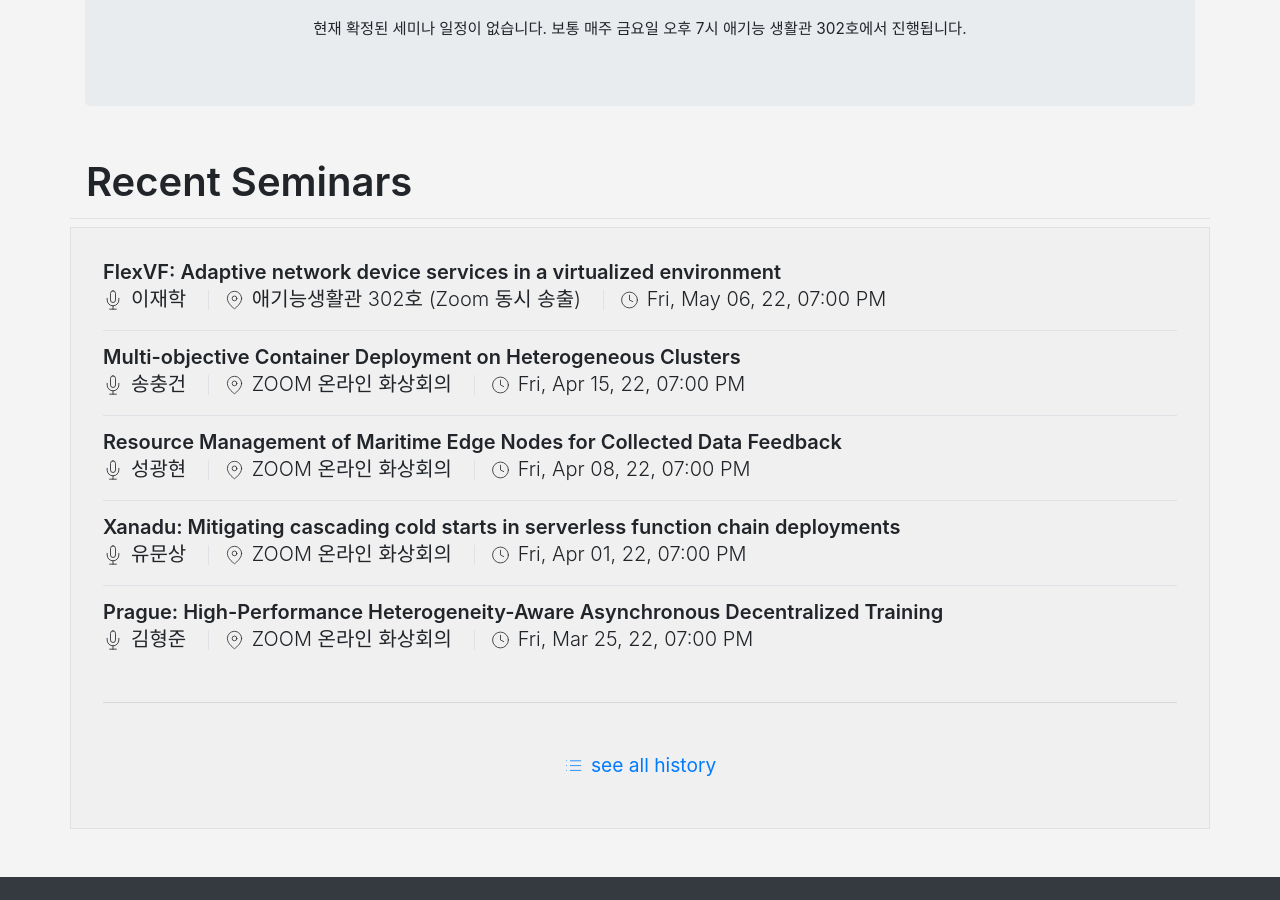
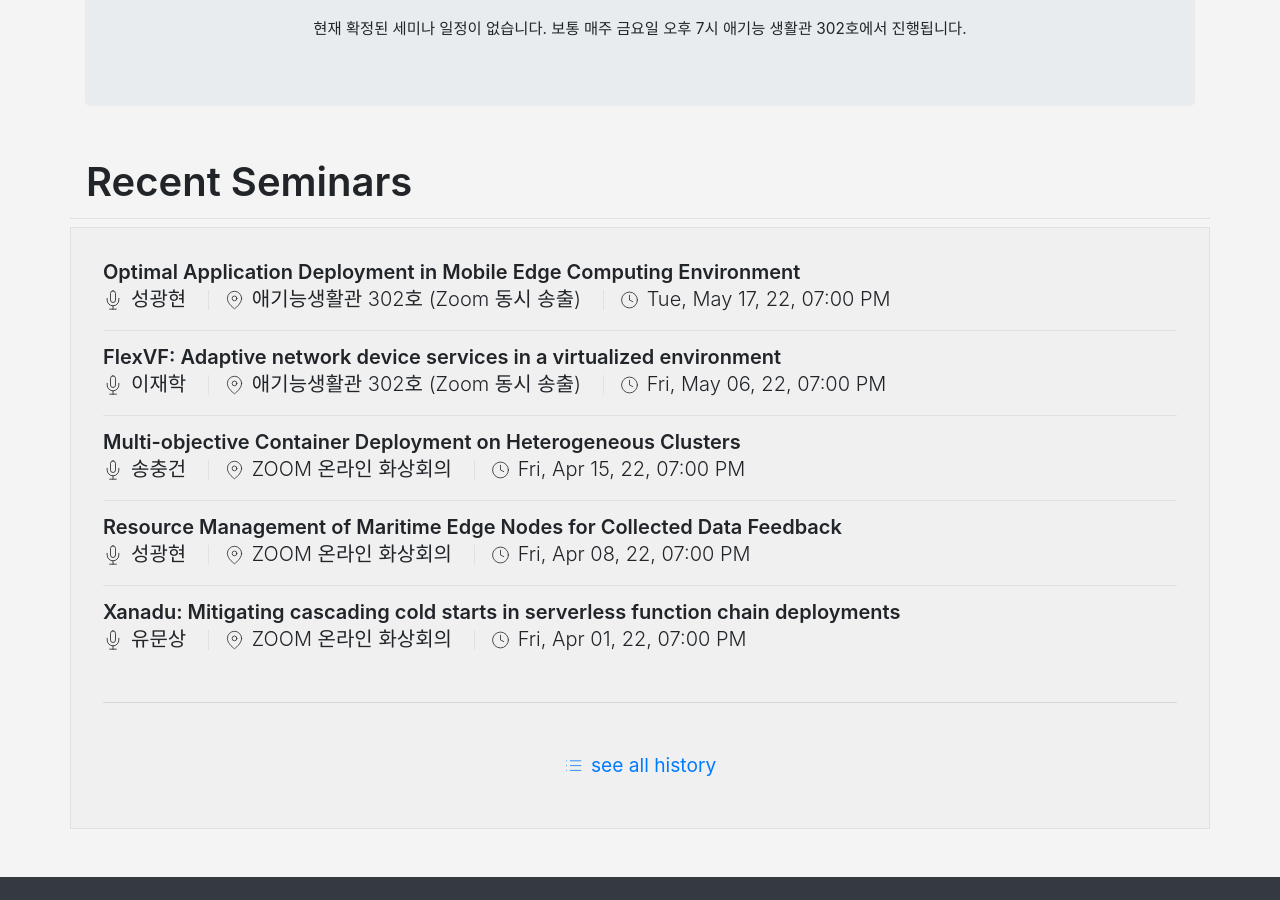
Before and after one commit to KU-Cloud/ku-cloud.github.io, a Jekyll site: the page built from seminar.html, in a window 1280 px wide and 900 px high, scrolled down 355 px. Built offline with Jekyll 4.4.1, drawn with Linux system fonts in a browser that asks for light colours.

Commit message:
Update: 2022-05-17 seminar

```diff
--- a/_data/seminars.yaml
+++ b/_data/seminars.yaml
@@ -831,3 +831,7 @@
   speacker: 이재학
   date: 2022-05-06T19:00:00.000+0900
   location: 애기능생활관 302호 (Zoom 동시 송출)
+- title: 'Optimal Application Deployment in Mobile Edge Computing Environment'
+  speacker: 성광현
+  date: 2022-05-17T19:00:00.000+0900
+  location: 애기능생활관 302호 (Zoom 동시 송출)
```
